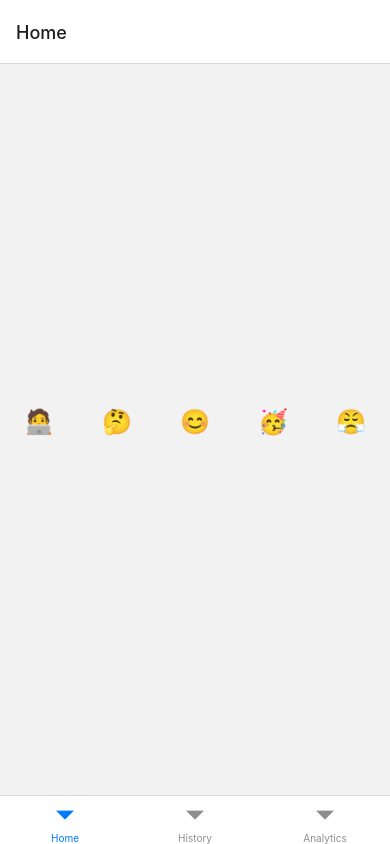
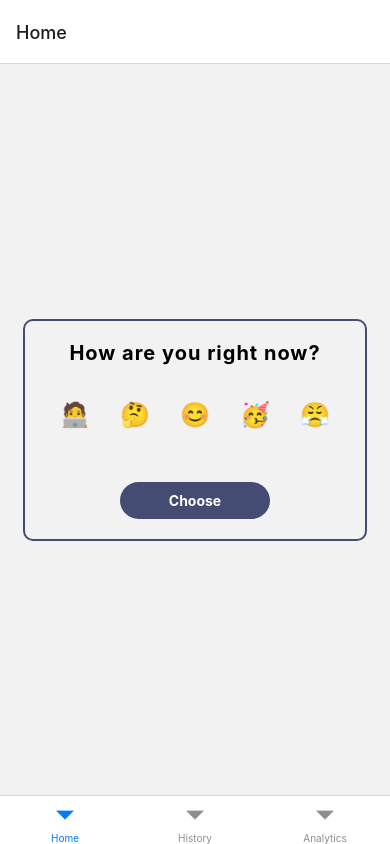
Before and after one commit to jaamaalxyz/AmalTracker, a React Native app: screen /Home in a window 390 px wide. Built offline with nearby package versions, Linux system fonts and the light colour scheme.

Commit message:
add theme color and styling to Mood Picker

```diff
--- a/src/components/MoodPicker.tsx
+++ b/src/components/MoodPicker.tsx
@@ -1,5 +1,6 @@
 import React, { useState } from 'react';
 import { Pressable, StyleSheet, Text, View } from 'react-native';
+import { theme } from '../theme';
 import { MoodOptionType } from '../types';
 
 const moodOptions: MoodOptionType[] = [
@@ -14,11 +15,14 @@
   const [selectedMood, setSelectedMood] = useState<MoodOptionType>();
   return (
     <View style={styles.moodList}>
+      <View style={styles.container}>
+        <Text style={styles.heading}>How are you right now?</Text>
+        <View style={styles.moodList}>
           {moodOptions.map((option) => (
             <View>
               <Pressable
-            key={option.description}
                 onPress={() => setSelectedMood(option)}
+                key={option.emoji}
                 style={[
                   styles.moodItem,
                   option.emoji === selectedMood?.emoji
@@ -28,20 +32,25 @@
                 <Text style={styles.moodText}>{option.emoji}</Text>
               </Pressable>
               <Text style={styles.descriptionText}>
-            {selectedMood?.emoji === option.emoji ? option.description : ' '}
+                {selectedMood?.emoji === option.emoji
+                  ? option.description
+                  : ' '}
               </Text>
             </View>
           ))}
+        </View>
+        <Pressable style={styles.button}>
+          <Text style={styles.buttonText}>Choose</Text>
+        </Pressable>
+      </View>
     </View>
   );
 };
 
 const styles = StyleSheet.create({
   moodList: {
-    flex: 1,
     flexDirection: 'row',
     justifyContent: 'space-around',
-    alignItems: 'center',
   },
   moodItem: {
     width: 60,
@@ -53,18 +62,45 @@
   },
   selectedMoodItem: {
     borderWidth: 2,
-    backgroundColor: '#454C73',
-    borderColor: '#fff',
+    backgroundColor: theme.colorPurple,
+    borderColor: theme.colorWhite,
   },
   moodText: {
     fontSize: 24,
   },
   descriptionText: {
-    color: '#454C73',
+    color: theme.colorPurple,
     fontWeight: 'bold',
     fontSize: 10,
     textAlign: 'center',
   },
+  container: {
+    borderWidth: 2,
+    borderColor: theme.colorPurple,
+    margin: 10,
+    borderRadius: 10,
+    padding: 20,
+  },
+  heading: {
+    fontSize: 20,
+    fontWeight: 'bold',
+    letterSpacing: 1,
+    textAlign: 'center',
+    marginBottom: 20,
+  },
+  button: {
+    backgroundColor: theme.colorPurple,
+    width: 150,
+    borderRadius: 20,
+    marginTop: 20,
+    alignSelf: 'center',
+    padding: 10,
+  },
+  buttonText: {
+    color: theme.colorWhite,
+    textAlign: 'center',
+    fontWeight: 'bold',
+  },
 });
 
 export default MoodPicker;
--- a/src/screens/Home.screen.tsx
+++ b/src/screens/Home.screen.tsx
@@ -13,6 +13,7 @@
 const styles = StyleSheet.create({
   container: {
     flex: 1,
+    justifyContent: 'center',
   },
 });
 
--- /dev/null
+++ b/src/theme.ts
@@ -0,0 +1,4 @@
+export const theme = {
+  colorPurple: '#454C73',
+  colorWhite: '#FFFFFF',
+};
```
Lines whose indentation alone changed are shown as unchanged.
